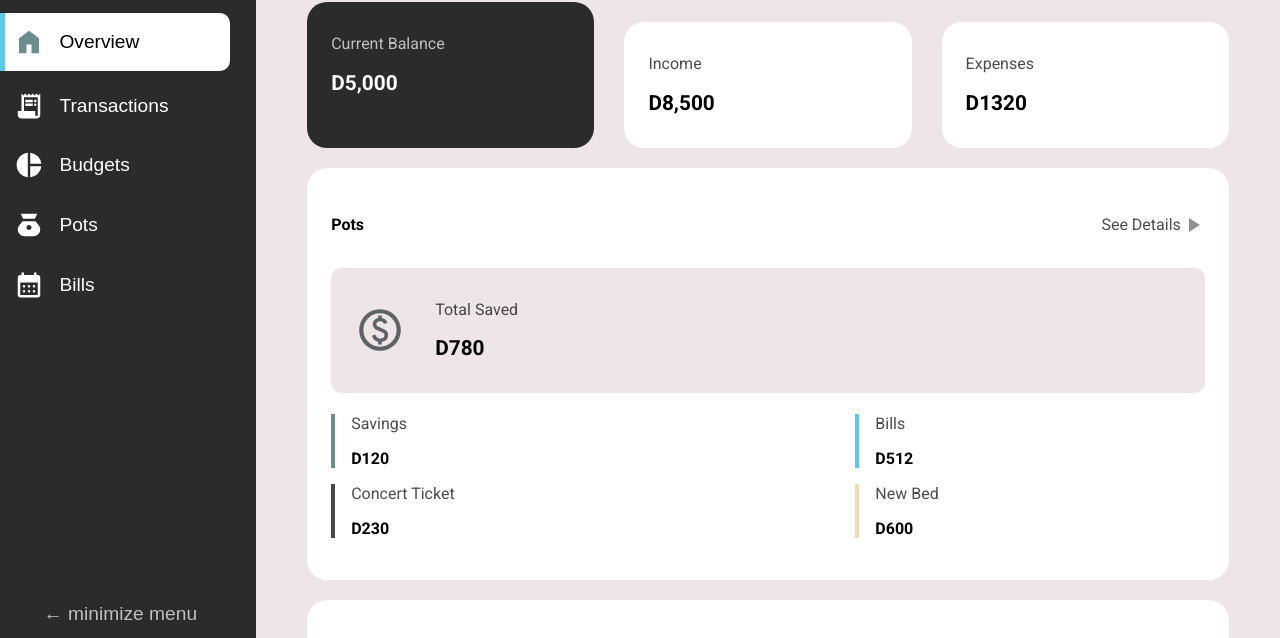
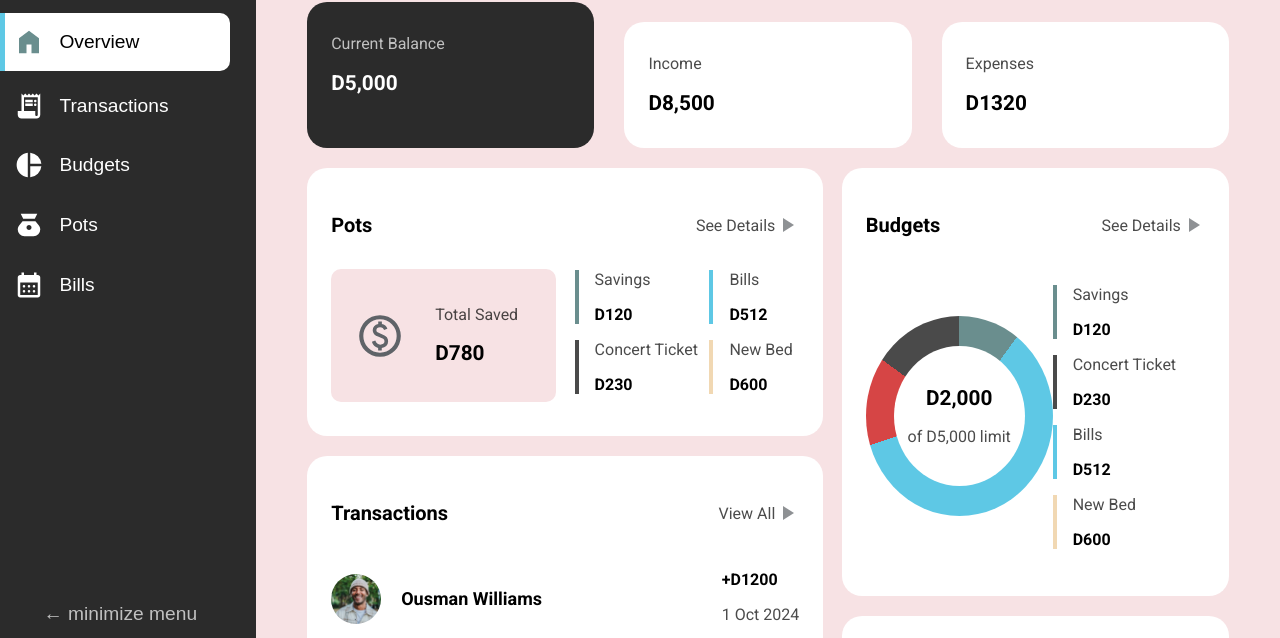
Before and after one commit to AliCamara20/FinanceApp, a plain HTML site: page index.html in a window 1280 px wide. Shown: the part 105-743 px from the top of the page. Drawn offline with Linux system fonts and the light colour scheme.

Commit message:
updated style.css

```diff
--- a/index.html
+++ b/index.html
@@ -80,7 +80,8 @@
                     <h2>D1320</h2>
                 </div>
             </div>
-
+            <div class="pots_row">
+                <div class="pots_transactions">
                     <section class="section pots">
                         <div class="section-header">
                             <h2 class="section-label">Pots</h2>
@@ -88,7 +89,7 @@
                                 <svg xmlns="http://www.w3.org/2000/svg" height="24px" viewBox="0 -960 960 960" width="24px" fill="#5f6368"><path d="M320-200v-560l440 280-440 280Z"/></svg>
                             </p>
                         </div>
-
+                        <div class="pots_row">
                             <div class="total-saved min-container">
                                 <svg xmlns="http://www.w3.org/2000/svg" class="money-bag" height="24px" viewBox="0 -960 960 960" width="24px" fill="#5f6368"><path d="M444-200h70v-50q50-9 86-39t36-89q0-42-24-77t-96-61q-60-20-83-35t-23-41q0-26 18.5-41t53.5-15q32 0 50 15.5t26 38.5l64-26q-11-35-40.5-61T516-710v-50h-70v50q-50 11-78 44t-28 74q0 47 27.5 76t86.5 50q63 23 87.5 41t24.5 47q0 33-23.5 48.5T486-314q-33 0-58.5-20.5T390-396l-66 26q14 48 43.5 77.5T444-252v52Zm36 120q-83 0-156-31.5T197-197q-54-54-85.5-127T80-480q0-83 31.5-156T197-763q54-54 127-85.5T480-880q83 0 156 31.5T763-763q54 54 85.5 127T880-480q0 83-31.5 156T763-197q-54 54-127 85.5T480-80Zm0-80q134 0 227-93t93-227q0-134-93-227t-227-93q-134 0-227 93t-93 227q0 134 93 227t227 93Zm0-320Z"/></svg>
                                 <div class="saved">
@@ -96,7 +97,7 @@
                                     <h2>D780</h2>
                                 </div>
                             </div>
-                <div class="total-petition">
+                            <div class="total-petition ">
                                 <div class="row">
                                     <div class="petition-one">
                                         <div class="petition savings">
@@ -120,6 +121,8 @@
                                     </div>
                                 </div>
                             </div>
+                        </div>
+
                     </section>
 
                     <section class="section transactions">
@@ -174,7 +177,9 @@
                             </li>
                         </ul>
                     </section>
+                </div>
 
+                <div class="budgets_rec-bills">
                     <section class="section budget">
                         <div class="section-header">
                             <h2 class="section-label">Budgets</h2>
@@ -192,7 +197,7 @@
                             </div>
 
                             <div class="total-petition">
-                        <div class="row">
+                                <div class=" total row">
                                     <div class="petition-one">
                                         <div class="petition savings">
                                                <p class="desc">Savings</p>
@@ -242,6 +247,9 @@
 
                     </section>
                 </div>
+
+            </div>
+        </div>
     </main>
 
 
--- a/style.css
+++ b/style.css
@@ -13,7 +13,7 @@ img{
 }
 
 :root{
-  --primary-color: rgb(238, 229, 230);
+  --primary-color: rgb(247, 226, 228);
   --secondary-color: #fff;
   --sidebar-color: #2b2b2b;
   --transaction-postive: #0b9d3b;
@@ -223,6 +223,7 @@ header{
 .row{
     display: flex;
     justify-content: space-between;
+    width: 100%;
 }
 
 .petition-one, .petition-two{
@@ -373,9 +374,11 @@ header{
 
 @media (min-width: 700px){
 
-    h2{
-        --px24: 1.25rem;
+    .section-label{
         font-size: 1.25rem;
+    }
+    .name-image .name{
+        font-size: 1.125rem;
     }
     .tabs .desc{
         display: block;
@@ -413,7 +416,6 @@ header{
         position: relative;
         color: #fff;
     }
-
 
     header{
         position: fixed;
@@ -558,6 +560,36 @@ header{
        margin: 0 auto;
     }
 
+    .pots_transactions{
+        width: 56%;
+    }
+
+    .budgets_rec-bills{
+        width: 42%;
+    }
+
+    .budget-info{
+        display: flex;
+        justify-content: flex-start;
+        align-items: center;
+    }
+    .budget_pie-chart{
+        margin-right: 50px;
+    }
+
+    .pots_row{
+        display: flex;
+        justify-content: space-between;
+    }
+    .total{
+        display: block;
+    }
+
+    .total-saved, .total-petition{
+        width: 48%;
+
+    }
+
 
 
 }
```
Lines whose indentation alone changed are shown as unchanged.
